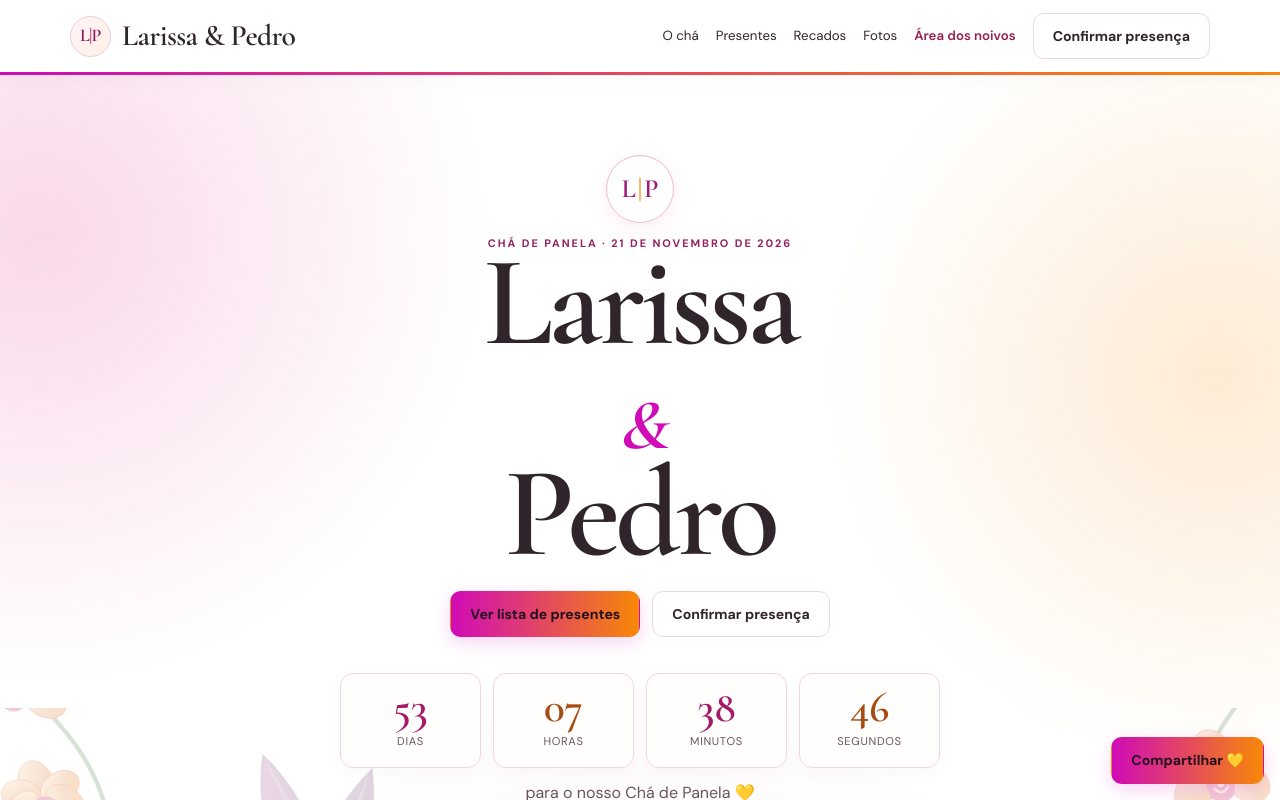
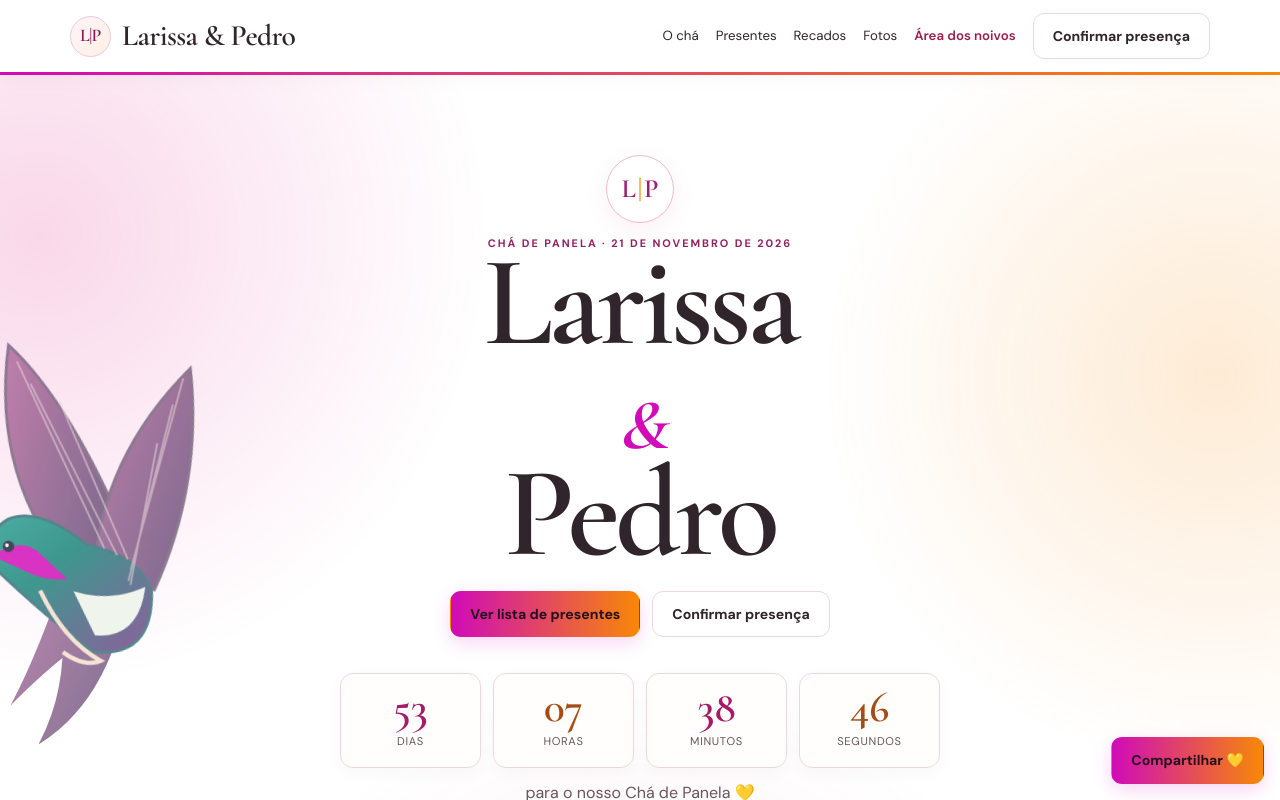
Before and after one commit to depaulapheng/ch-de-panela, a Next.js app: page / in a window 1280 px wide. Shown: the top 800 px of the page. Built offline with nearby package versions, Linux system fonts and the light colour scheme; no server answers; the database is empty.

Commit message:
Integra ornamento floral vetorial sem poluir conteúdo responsivo

```diff
--- a/app/editorial.css
+++ b/app/editorial.css
@@ -204,3 +204,11 @@ a,button,input,textarea,select{transition:color .18s ease,background-color .18s
 .footer{border-top:3px solid transparent;border-image:var(--palette-gradient) 1}
 .footer .container::before{content:"L | P";display:block;margin-bottom:8px;color:#a51c65;font:600 1.5rem/1 var(--display)}
 @media(max-width:600px){.brand{gap:8px}.brand-monogram{height:33px;width:33px;font-size:.9rem}.hero-monogram{width:54px;height:54px;font-size:1.35rem}}
+
+/* Orquídeas e beija-flor são ilustração vetorial própria; texto central livre. */
+.romantic-scene .botanical-frame{position:absolute;inset:0;width:100%;height:100%;object-fit:initial;opacity:.83;filter:none;mix-blend-mode:normal;pointer-events:none}
+.hero .romantic-scene{z-index:1}
+.gifts-page>.romantic-scene{height:340px;opacity:.5}
+.gifts-page .botanical-frame{object-position:center}
+@media(max-width:900px){.hero .romantic-scene .botanical-frame{opacity:.58}}
+@media(max-width:600px){.hero .romantic-scene .botanical-frame{opacity:.4;transform:scale(1.15)}.gifts-page>.romantic-scene{opacity:.25}}
```
